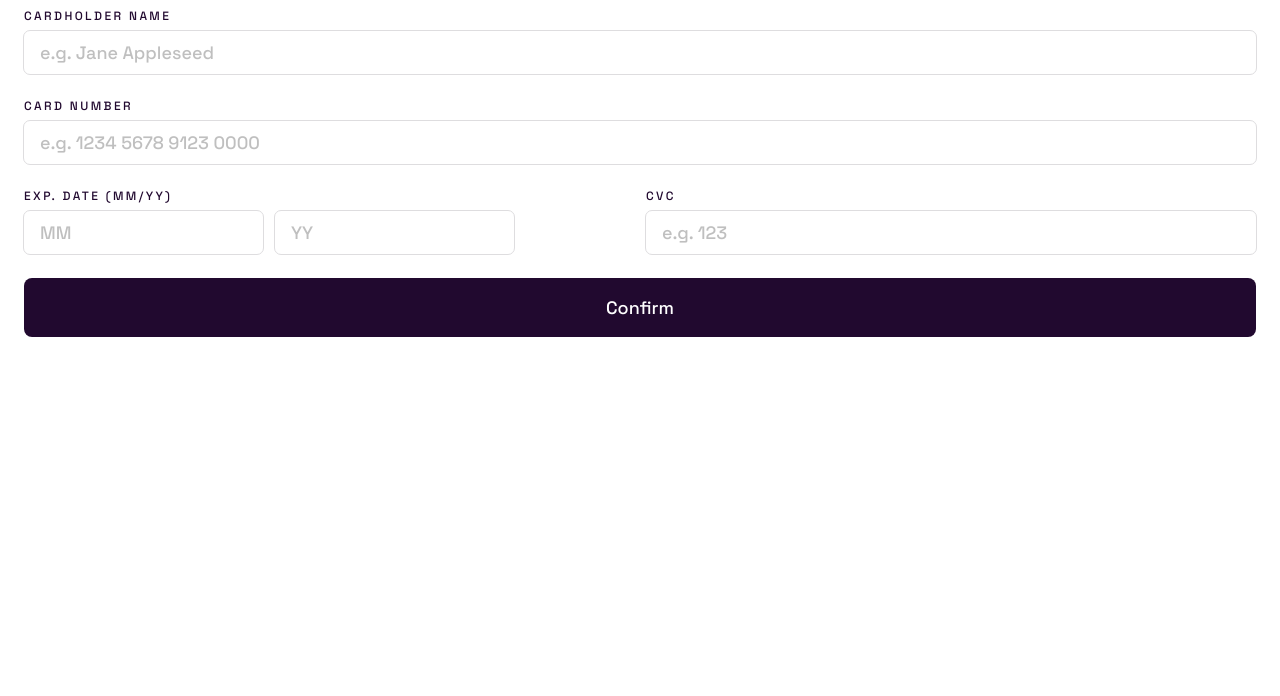
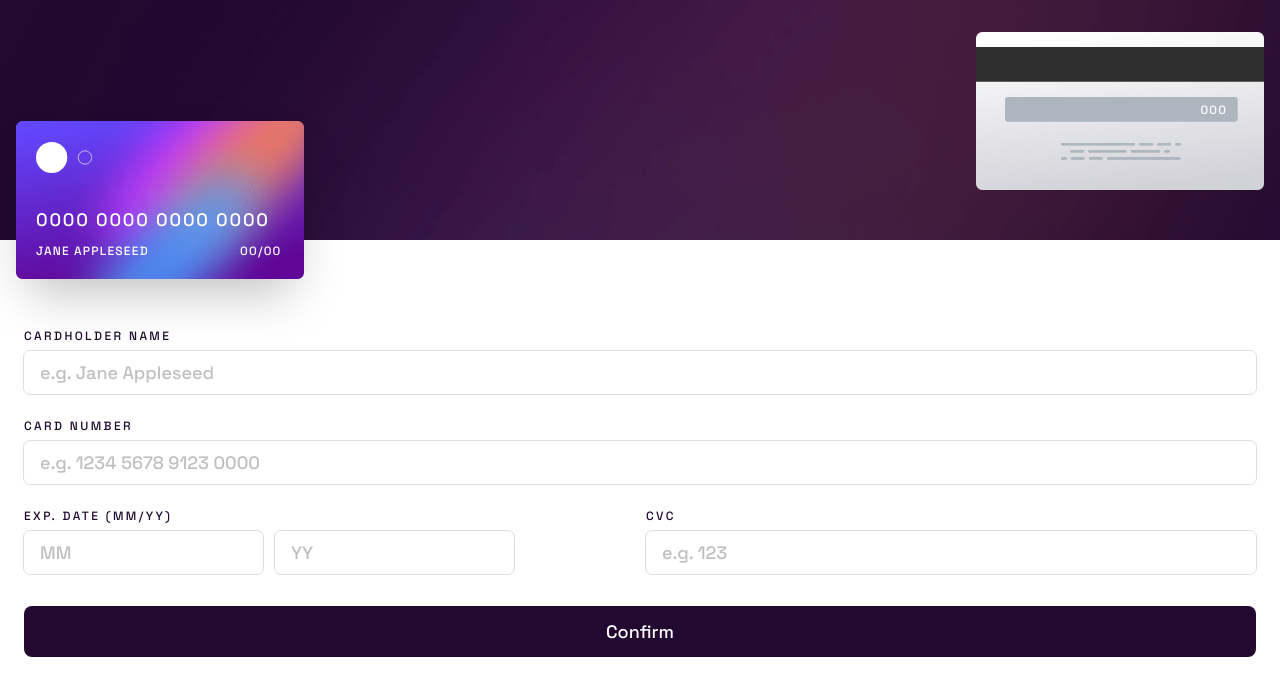
Before and after one commit to codexshell/interactive-card-details-form, a SvelteKit app: page / in a window 1280 px wide. Shown: the top 696 px of the page. Built offline with nearby package versions, Linux system fonts and the light colour scheme.

Commit message:
feat: add images section of form
style images section

```diff
--- a/src/lib/Form.svelte
+++ b/src/lib/Form.svelte
@@ -1,10 +1,10 @@
 <script>
-	let completed = false;
+	let isValid = false;
 
 	function handleFormSubmit() {
 		// validate form and then change state
-		 //TODO: Add form validation logic
-		completed = true;
+		//TODO: Add form validation logic
+		isValid = true;
 	}
 
 	function handleFocus(e) {
@@ -19,12 +19,12 @@
 
 	function hadndleContinueClick() {
 		// render new copy of the form
-		completed = false;
+		isValid = false;
 	}
 </script>
 
 <!-- default state -->
-{#if !completed}
+{#if !isValid}
 	<form class="flow" on:submit|preventDefault={handleFormSubmit}>
 		<div class="wrapper">
 			<label for="name">Cardholder Name</label>
@@ -173,13 +173,13 @@
 		width: 100%;
 		background-color: theme('colors.n-very-dark-violet');
 		color: theme('colors.n-white');
-		padding-block: theme('padding[4]');
+		padding-block: theme('padding[3]');
 		border-radius: theme('borderRadius.lg');
-		--flow-space: theme('margin.6');
+		--flow-space: theme('margin.8');
 	}
 
 	button:active {
-		background-color: theme("colors.n-dark-grayish-violet");
+		background-color: theme('colors.n-dark-grayish-violet');
 	}
 
 	.complete {
--- /dev/null
+++ b/src/lib/Images.svelte
@@ -0,0 +1,100 @@
+<script>
+	export let cvc = '000';
+	export let month = '00';
+	export let year = '00';
+	export let cardHolder = 'Jane Appleseed';
+	export let cardNumber = '0000 0000 0000 0000';
+</script>
+
+<section>
+	<div class="img-container">
+		<img class="back" src="/bg-card-back.png" alt="" />
+		<span class="card-cvc">{cvc}</span>
+	</div>
+
+	<div class="img-container">
+		<span class="logo-svg"><img src="/card-logo.svg" alt="" /></span>
+		<img class="front" src="/bg-card-front.png" alt="" />
+		<span class="card-number">{cardNumber}</span>
+		<span class="card-holder">{cardHolder}</span>
+		<span class="expiry">{month}/{year}</span>
+	</div>
+</section>
+
+<style>
+	img {
+		width: theme('width.72');
+	}
+
+	section {
+		position: relative;
+		background-image: url('/bg-main-mobile.png');
+		background-repeat: no-repeat;
+		background-size: cover;
+		height: 15rem;
+	}
+
+	.back {
+		margin-left: auto;
+		position: relative;
+		top: 2rem;
+		right: 1rem;
+	}
+
+	.front {
+		position: relative;
+		bottom: 2.275rem;
+		left: 1rem;
+		box-shadow: theme('boxShadow.2xl');
+	}
+
+	.img-container {
+		position: relative;
+	}
+
+	.logo-svg {
+		position: absolute;
+		display: inline-block;
+		width: theme('width[14]');
+		z-index: 1;
+		top: -1rem;
+		left: 2.25rem;
+	}
+
+	.card-cvc {
+		color: theme('colors.n-white');
+		position: absolute;
+		z-index: 1;
+		right: 3.3rem;
+		top: 6.3rem;
+		font-size: 0.75rem;
+		letter-spacing: theme('letterSpacing.widest');
+	}
+
+	.expiry {
+		color: theme('colors.n-white');
+		position: absolute;
+		top: 5.25rem;
+		left: 15rem;
+		font-size: 0.75rem;
+		letter-spacing: theme('letterSpacing.widest');
+	}
+
+	.card-holder {
+		color: theme('colors.n-white');
+		position: absolute;
+		font-size: 0.75rem;
+		letter-spacing: theme('letterSpacing.widest');
+		top: 5.25rem;
+		left: 2.25rem;
+		text-transform: uppercase;
+	}
+
+	.card-number {
+		color: theme('colors.n-white');
+		position: absolute;
+    letter-spacing: theme("letterSpacing.widest");
+    left: 2.25rem;
+    top: 3rem;
+	}
+</style>
--- a/src/routes/+page.svelte
+++ b/src/routes/+page.svelte
@@ -1,5 +1,6 @@
 <script>
 	import Form from '$lib/Form.svelte';
+	import Images from '$lib/Images.svelte';
 </script>
 
 <svelte:head>
@@ -8,10 +9,18 @@
 </svelte:head>
 
 <section class="App">
-	<section class="hero" />
+	<section class="hero">
+		<Images />
+	</section>
 	<section class="main">
 		<Form />
 	</section>
 </section>
 
-<style></style>
+<style>
+	.App {
+		display: flex;
+		flex-direction: column;
+		gap: theme('gap.20');
+	}
+</style>
```
